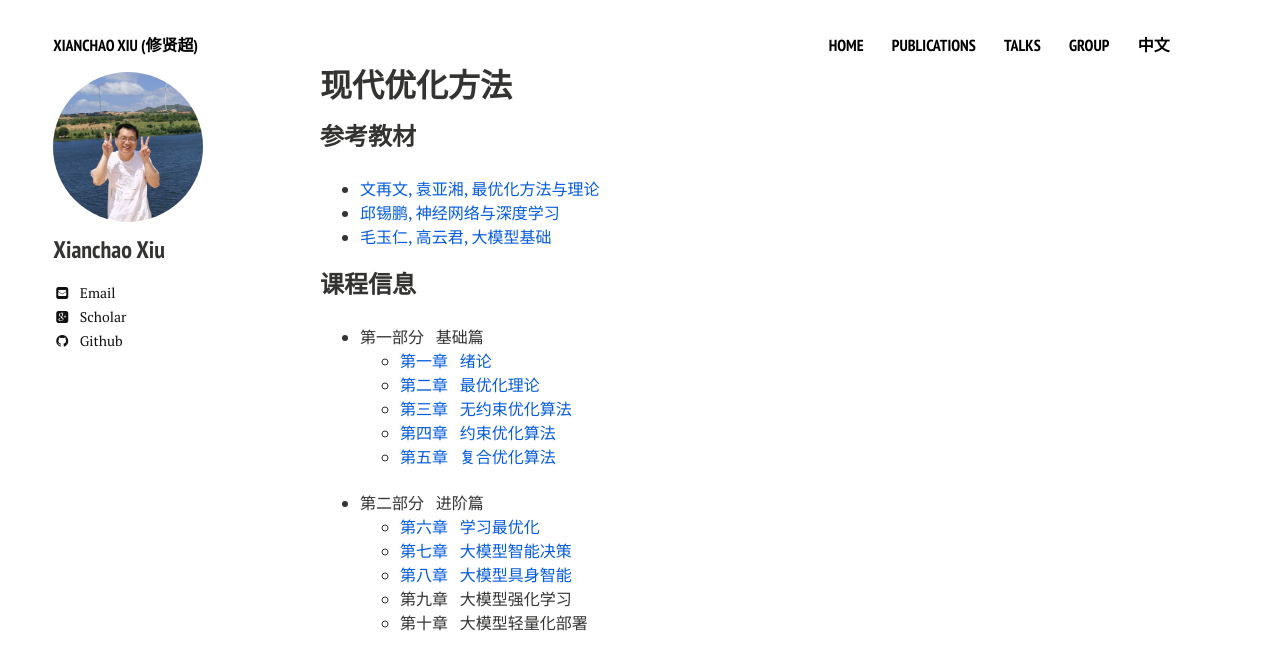
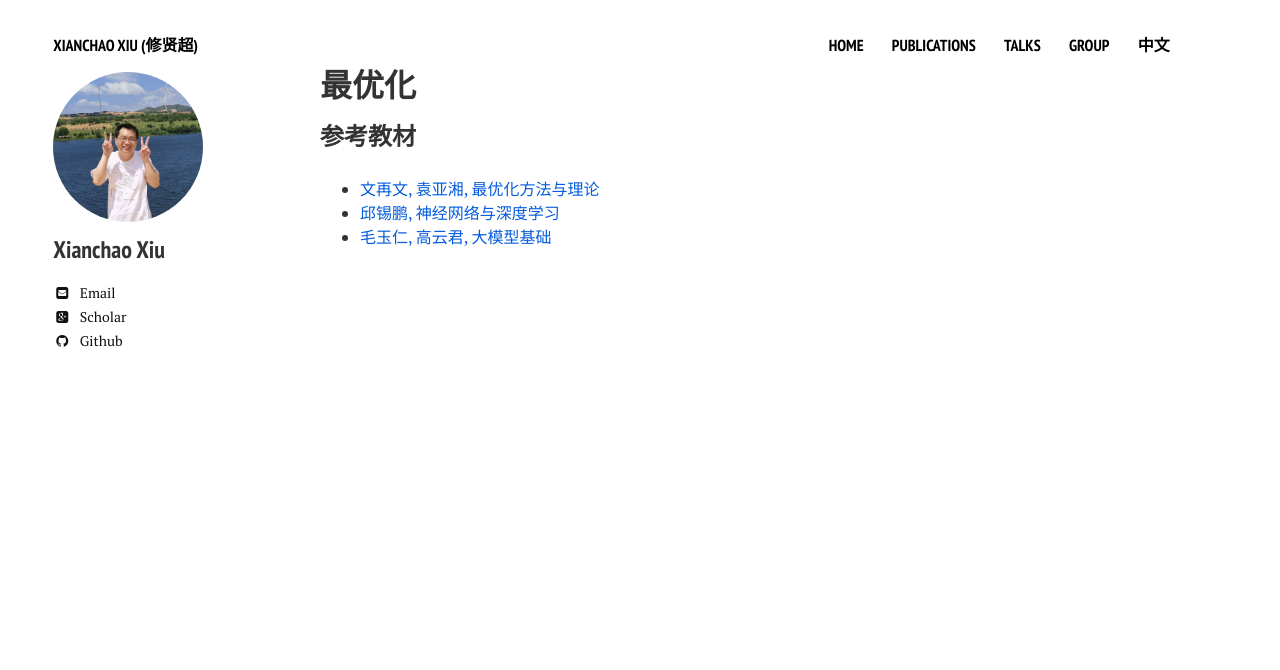
Before and after one commit to xianchaoxiu/xianchaoxiu.github.io, a Jekyll site: the page built from chinese/course/OPT/index.md, in a window 1280 px wide. Shown: the top 670 px of the page. Built offline with Jekyll 4.4.1, drawn with Linux system fonts in a browser that asks for light colours; nearby versions of some CDN libraries.

Commit message:
Update index.md

```diff
--- a/chinese/course/OPT/index.md
+++ b/chinese/course/OPT/index.md
@@ -1,6 +1,6 @@
 ---
 layout: page
-title: 现代优化方法
+title: 最优化
 comments: false
 share: false
 ---
@@ -12,21 +12,3 @@ share: false
 * <a href="http://faculty.bicmr.pku.edu.cn/~wenzw/optbook.html" class="textlink" target="_blank"> 文再文, 袁亚湘, 最优化方法与理论</a><br>
 * <a href="https://nndl.github.io/" class="textlink" target="_blank"> 邱锡鹏, 神经网络与深度学习 </a><br>
 * <a href="https://github.com/ZJU-LLMs/Foundations-of-LLMs" class="textlink" target="_blank"> 毛玉仁, 高云君, 大模型基础 </a><br>
-
-
-### 课程信息
-
-- 第一部分 &nbsp;  基础篇<br>
-  -  <a href="../OPT/绪论.pdf" class="textlink" target="_blank">  第一章 &nbsp;  绪论<br>
-  -  <a href="../OPT/最优化理论.pdf" class="textlink" target="_blank">  第二章 &nbsp;  最优化理论<br>
-  -  <a href="../OPT/无约束优化算法.pdf" class="textlink" target="_blank">  第三章 &nbsp;  无约束优化算法<br>
-  -  <a href="../OPT/约束优化算法.pdf" class="textlink" target="_blank"> 第四章 &nbsp;  约束优化算法<br>
-  -  <a href="../OPT/复合优化算法.pdf" class="textlink" target="_blank"> 第五章 &nbsp;  复合优化算法<br><br>
-
-
-- 第二部分 &nbsp;  进阶篇<br>
-  - <a href="../OPT/学习最优化.pdf" class="textlink" target="_blank"> 第六章 &nbsp;  学习最优化 <br>
-  - <a href="../OPT/大模型智能决策.pdf" class="textlink" target="_blank"> 第七章 &nbsp;  大模型智能决策 <br>
-  - <a href="../OPT/大模型具身智能.pdf" class="textlink" target="_blank"> 第八章 &nbsp;  大模型具身智能 <br>
-  - 第九章 &nbsp;  大模型强化学习 <br>
-  - 第十章 &nbsp;  大模型轻量化部署 <br>
```
